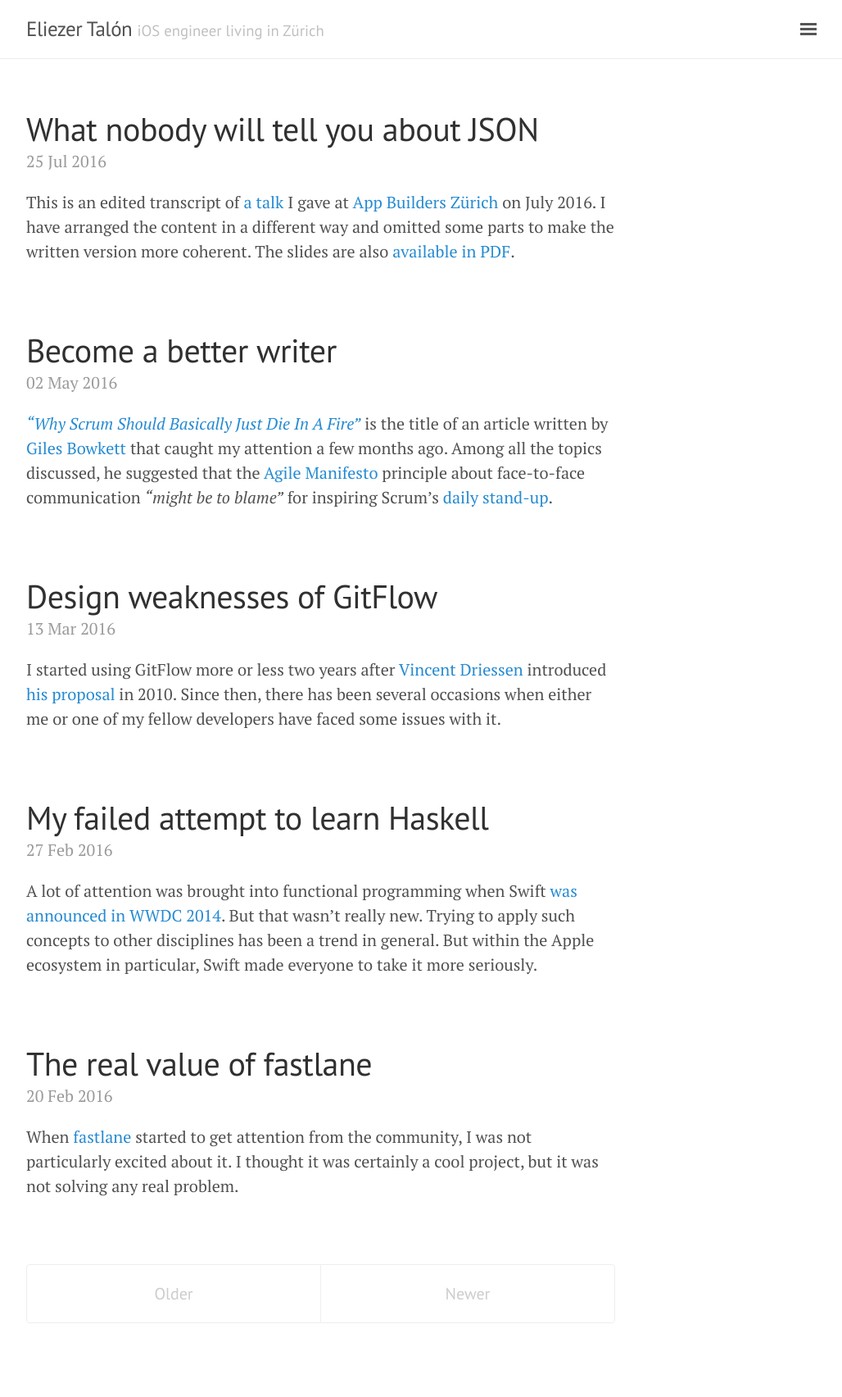
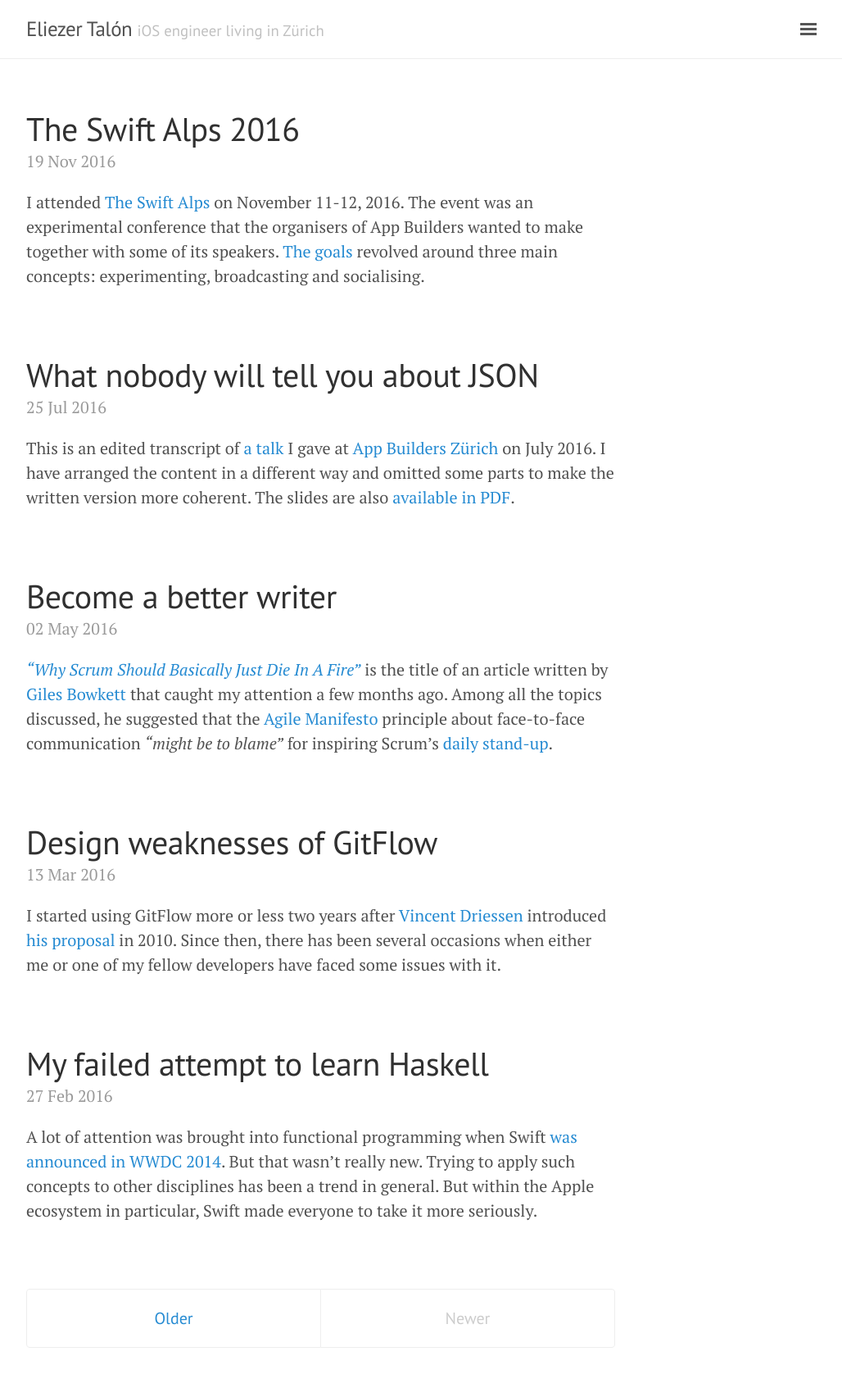
Before and after one commit to elitalon/elitalon.github.io, a Jekyll site: the page built from index.html, in a window 1280 px wide. Shown: the whole page at 82% size, without its empty margins (248-1276 px from the left). Built offline with Jekyll 4.4.1, drawn with Linux system fonts in a browser that asks for light colours; the list of posts is cut into pages by our own code; before the commit the page ends 1674 px from its top, so only the background shows below that; some of the changed lines change nothing that is shown.

Commit message:
Draft of The Swift Alps 2016

```diff
--- /dev/null
+++ b/_posts/2016-11-19-fostering-a-good-learning-environment.md
@@ -0,0 +1,34 @@
+---
+title: The Swift Alps 2016
+description: Impressions of The Swift Alps conference on November 11-12, 2016
+---
+I attended [The Swift Alps](http://theswiftalps.com) on November 11-12, 2016. The event was an experimental conference that the organisers of App Builders wanted to make together with some of its speakers. [The goals](https://medium.com/@swiftalps/the-concept-behind-the-swift-alps-5b07e04c7ed1#.9vb0hlxz4) revolved around three main concepts: experimenting, broadcasting and socialising.
+
+<!--more-->
+
+There were no talks, at least in the style of the typical conferences. Instead, [every mentor](http://theswiftalps.com/#mentors) introduced a topic which would be explored later in workshops during two-hour sessions. At the end of every session we changed to a different workshop to explore another topic.
+
+For mentors, doing something like that must have been a challenge. They didn't know who their audience was going to be. From beginners to experts, there were different expectations. How deep should they go with theory? How difficult should the exercises be? How could they keep experts engaged while at the same time spend time teaching more basic concepts to newcomers? They didn't have either the safety net of a rehearsed speech nor the figure of a moderator. They were getting tons of questions and were expected to answer all of them. Can you imagine yourself in that position?
+
+Besides that, there's also the diversity of the audience. Attendees worked most of the times in teams formed by strangers, with different backgrounds and personalities. Some people liked to work alone, some in pairs and some others enjoyed big, messy groups. There were amusing people, introverts, extroverts, reflective, optimists, pessimists,… you name it.
+
+For all the reasons above, I found that measuring the success of the conference solely based on my personal experience is not the right approach. A workshop that was brilliant in one session could have been a disaster the next one, just because:
+
+* Something was causing some kind of disruption.
+* I paired up with someone and we did not form a natural fit.
+* I decided to work alone while the topic was more suited to a team.
+* The topic or the exercises didn't match *my* expectations.
+* I couldn't go too far because I had to teach someone or someone had to teach me.
+
+However, there was something in common to all workshops that I liked, something that had its biggest expression during the one run by [Ash Furrow](https://twitter.com/@ashfurrow): **creating a learning environment where making mistakes was OK**. There's no learning without exploring and trying. Of course not every idea will be valid to solve a particular problem. But often times you will not know that until you actually try at least some of them. Working in an environment where making mistakes is rewarded as failure will undermine any attempt of learning and improving.
+
+I also liked how Ash structured his workshop. Using the workflow of contributing to an open source project, he prepared coding exercises to be completed on several iterations with increasing complexity. That way, newbies could learn basic concepts without being overwhelmed while experienced developers could progress with more advanced stuff. That helped create an atmosphere where everyone would feel comfortable.
+
+So I'm happy to have been part of The Swift Alps experiment and I would like to thank every mentor of the workshops I attended:
+
+* [Maxim Cramer](https://twitter.com/mennenia), on "Design and OSS".
+* [Adrian Kosmaczewski](https://twitter.com/akosma), on "Server Side Swift".
+* [Marin Todorov](https://twitter.com/icanzilb), on "How to give a talk".
+* [Ash Furrow](https://twitter.com/@ashfurrow), on "Revisiting ReSwift".
+* [Nicolas Seriot](https://twitter.com/nst021), on "Swift Data Visualization".
+* [Sally Shepard](https://twitter.com/mostgood), on "Accessibility".
```
Also changed, not shown: _posts/2016-07-25-what-nobody-will-tell-you-about-json.md (+0 -2 lines).
